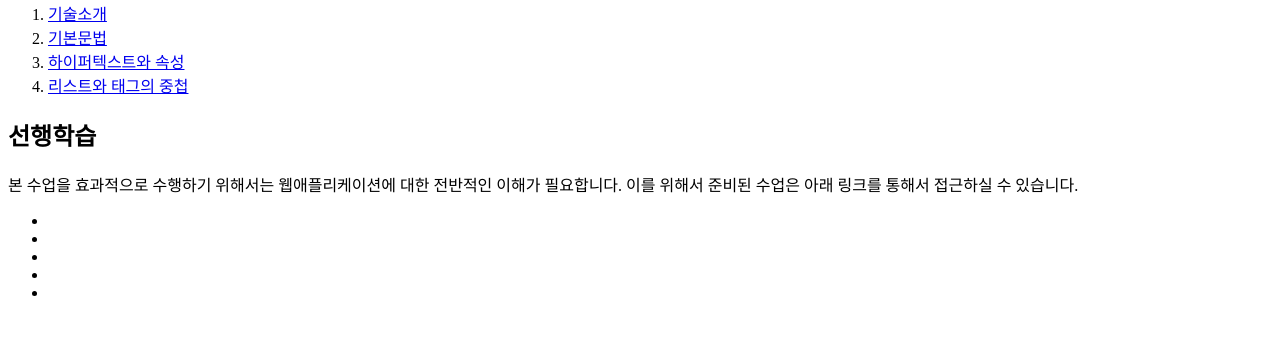
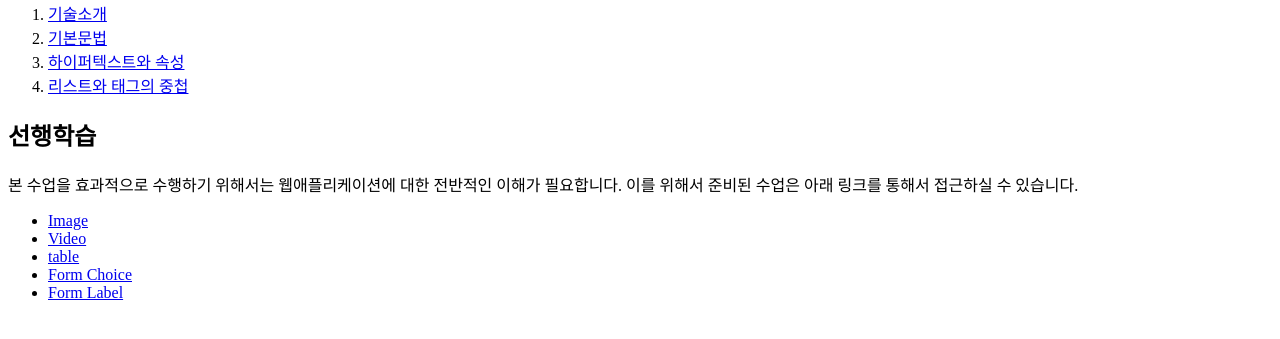
Before and after one commit to AhssAh/First-web, a plain HTML site: page index.html in a window 1280 px wide. Shown: the part 79-418 px from the top of the page. Drawn offline with Linux system fonts and the light colour scheme.

Commit message:
Update Index page ver2

```diff
--- a/index.html
+++ b/index.html
@@ -20,11 +20,11 @@
 
 		<p>본 수업을 효과적으로 수행하기 위해서는 웹애플리케이션에 대한 전반적인 이해가 필요합니다. 이를 위해서 준비된 수업은 아래 링크를 통해서 접근하실 수 있습니다. </p>
 	  <ul>
-		  <li><a href="img.html"></li>
-		  <li><a href="video.html"></li>
-		  <li><a href="table.html"></li>
-		  <li><a href="form_choice.html"></li>
-		  <li><a href="form_label.html"></li>
+		  <li><a href="img.html">Image</li>
+		  <li><a href="video.html">Video</li>
+		  <li><a href="table.html">table</li>
+		  <li><a href="form_choice.html">Form Choice</li>
+		  <li><a href="form_label.html">Form Label</li>
 	  </ul>
 
   </body>
```
